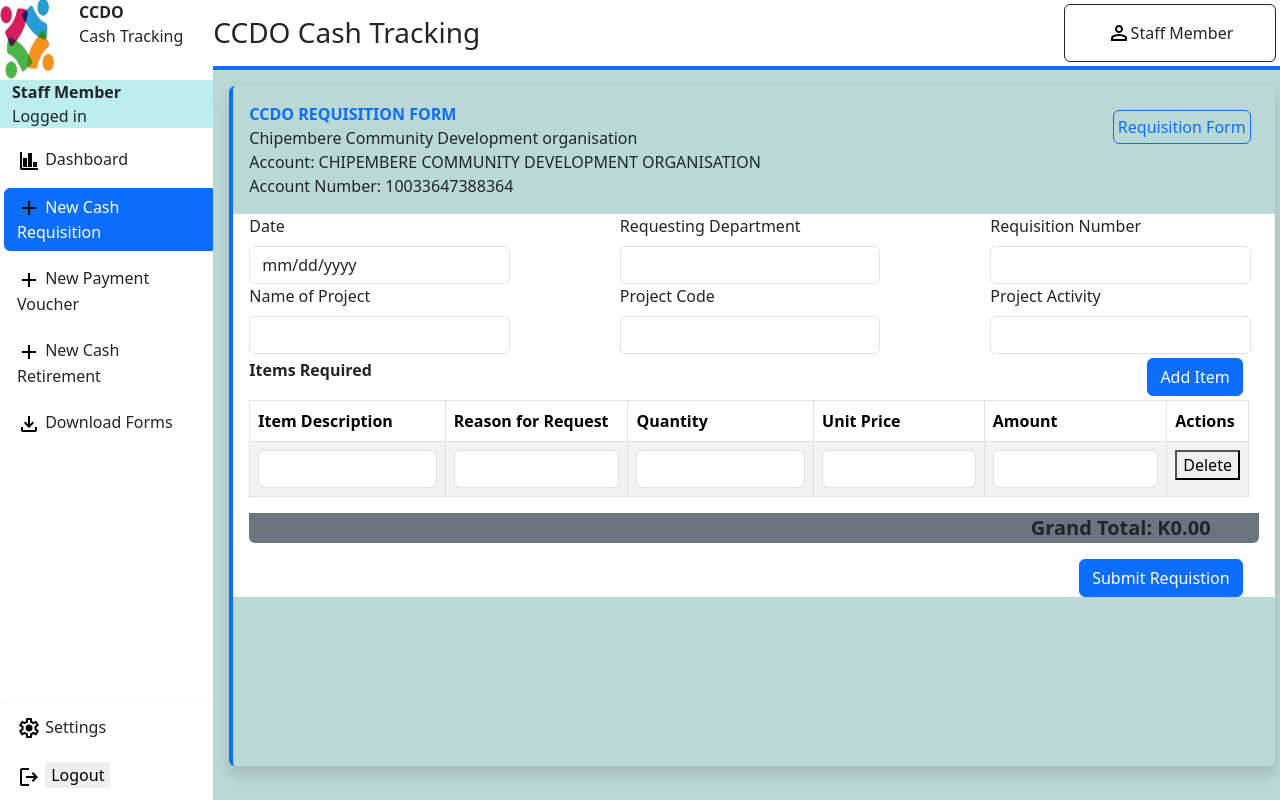
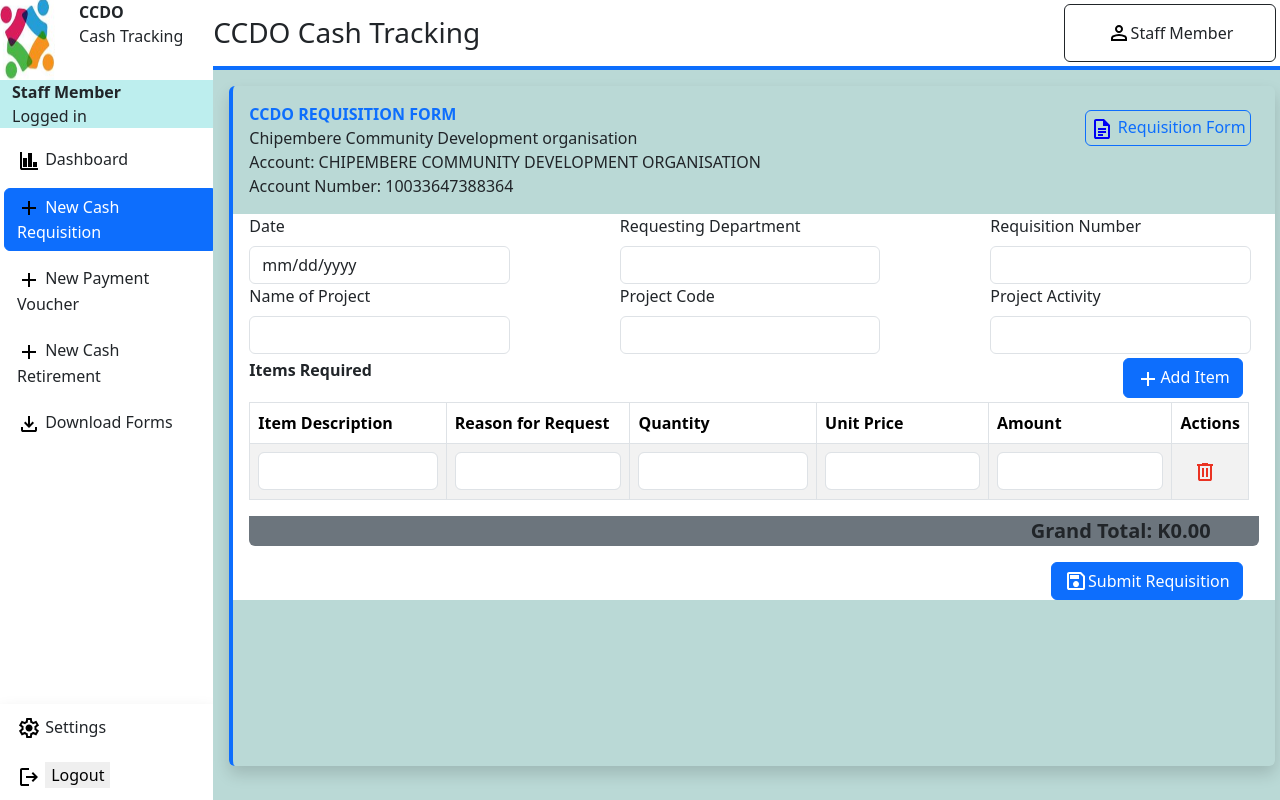
Before and after one commit to FrezerMakina/CashTrackingSystem, a Django app: page /requisition/ in a window 1280 px wide. Run offline with Django 5.2, Linux system fonts and the light colour scheme; the visitor is signed in with stand-in values (Sample User, id 1); some libraries are stand-ins or nearby versions.

Commit message:
Add icons to requisition form and fix typos
Introduced SVG icons for actions such as add, delete, and save in the requisition form template for improved UI clarity. Fixed spelling errors in email notifications and button labels, and updated button styles for better user experience.

```diff
--- a/CashTracker/views.py
+++ b/CashTracker/views.py
@@ -47,8 +47,8 @@ class RequisitionView(LoginRequiredMixin, TemplateView):
                 subject=f'REQUISITION NUMBER {requisition.ID} SUBMITTED SUCCESSFULLY',
                 body=(
                     f'Hello {request.user.get_username()} ,\n\n'
-                    f'Your requistion form has been successfully received. \n\n'
-                    f'REQUISTION NUMBER : {requisition.ID} \n\n'
+                    f'Your requisition form has been successfully received. \n\n'
+                    f'REQUISITION NUMBER : {requisition.ID} \n\n'
                     f'You will be notified of next steps in due course. \n \n'
                     f'You can be checking for the status of your requisition on the dashboard at the link: \n {dashboard_url} \n\n'
                     f'Regards, \n '
@@ -65,7 +65,7 @@ class RequisitionView(LoginRequiredMixin, TemplateView):
                     f'Hello {finance.username} ,\n\n'
                     f'A new requisition number {requisition.ID} has been submitted by {request.user.get_username()} '
                     f'and is awaiting your review.\n\n'
-                    f'Please review it on the link by going on the dashboard following the link below:  \n{dashboard_url} \n\n'
+                    f'Please review it by going on the dashboard following the link below:  \n{dashboard_url} \n\n'
                     f'Your timely review and feedback will be key in this process \n\n'
                     f'Regards, \n'
                     f'CCDO Team'
--- a/templates/CashTracker/requisition.html
+++ b/templates/CashTracker/requisition.html
@@ -20,7 +20,7 @@
             </div>
 
             <div class="text-end text-primary m-4 rounded">
-                <p class="border border-primary p-1 rounded">Requisition Form</p>
+                <p class="border border-primary p-1 rounded"> <img src="{% static 'CashTracker/icons/docs.svg' %}" alt="requisition"> Requisition Form</p>
             </div>
         </div>
 
@@ -64,7 +64,7 @@
             {{ requisition_form.errors }}
             <div class="d-flex justify-content-between mx-3 my-1 py-0">
                 <div class="fw-bold">Items Required</div>
-                <div class="btn btn-primary me-3" onclick="additem()">Add Item</div>
+                <div class="btn btn-primary me-3" onclick="additem()"><img src="{% static 'CashTracker/icons/add_white.svg' %}" alt="add icon">Add Item</div>
             </div>
 
             <div class="d-flex m-3 bg-white rounded w-100 my-0 py-0">
@@ -90,7 +90,7 @@
                             <td>{{ form.quantity|add_class:"form-control quantity"|attr:"id:quantity" }}</td>
                             <td>{{ form.unitprice|add_class:"form-control unitprice"|attr:"id:unitprice" }}</td>
                             <td>{{ form.totalprice|add_class:"form-control totalprice"|attr:"id:totalprice"|attr:"readonly:readonly" }}</td>
-                            <td><button type="button" onclick="this.closest('tr').remove(); updateGrandTotal()">Delete</button></td>
+                            <td><button type="button" class="btn btn-outline-none" onclick="this.closest('tr').remove(); updateGrandTotal()"><img src="{% static 'CashTracker/icons/delete.svg' %}" alt="delete"></button></td>
                         </tr>
                         {% endfor %}
 
@@ -107,7 +107,7 @@
                             <td>{{ item_formset.empty_form.quantity|add_class:"form-control quantity" }}</td>
                             <td>{{ item_formset.empty_form.unitprice|add_class:"form-control unitprice" }}</td>
                             <td>{{ item_formset.empty_form.totalprice|add_class:"form-control totalprice"|attr:"readonly:readonly" }}</td>
-                            <td><button type="button" onclick="this.closest('tr').remove(); updateGrandTotal()">Delete</button></td>
+                            <td><button type="button" class="btn btn-outline-none" onclick="this.closest('tr').remove(); updateGrandTotal()"><img src="{% static 'CashTracker/icons/delete.svg' %}" alt="delete"></button></td>
                         </tr>
                     </tbody>
                 </table>
@@ -119,7 +119,7 @@
             </div>
 
             <div class="m-3">
-                <button type="submit" class="d-flex btn btn-primary ms-auto me-3">Submit Requistion</button>
+                <button type="submit" class="d-flex btn btn-primary ms-auto me-3"><img src="{% static 'CashTracker/icons/save.svg' %}" alt="save">Submit Requisition</button>
             </div>
 
         </form>
```
Also changed, not shown: static/CashTracker/icons/add_white.svg (added), static/CashTracker/icons/attach_money.svg (added), static/CashTracker/icons/brightness.svg (added), static/CashTracker/icons/delete.svg (added), static/CashTracker/icons/description.svg (added), static/CashTracker/icons/docs.svg (added), static/CashTracker/icons/payments.svg (added), static/CashTracker/icons/save.svg (added), static/CashTracker/icons/upload.svg (added).
